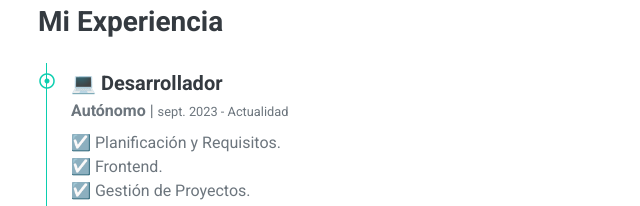
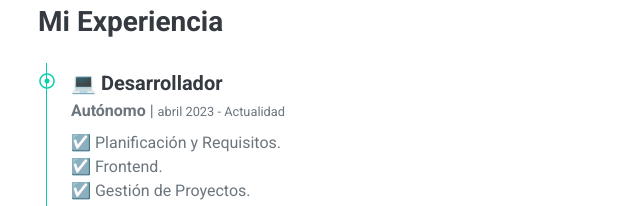
Before and after one commit to kevin-costa-dev/portafolio, a plain HTML site: page index.html in a window 1280 px wide. Shown: the part 1832-2038 px from the top of the page, 617-1257 px from the left. Drawn offline with nearby package versions, Linux system fonts and the light colour scheme.

Commit message:
Update index.html

```diff
--- a/index.html
+++ b/index.html
@@ -167,7 +167,7 @@
                             <i class="far fa-dot-circle text-primary position-absolute"
                                 style="top: 2px; left: -32px;"></i>
                             <h5 class="font-weight-bold mb-1">💻 Desarrollador</h5>
-                            <p class="mb-2"><strong>Autónomo</strong> | <small>sept. 2023 -
+                            <p class="mb-2"><strong>Autónomo</strong> | <small>abril 2023 -
                                     Actualidad</small></p>
                             <p>☑️ Planificación y Requisitos.
                                 <br>
```
